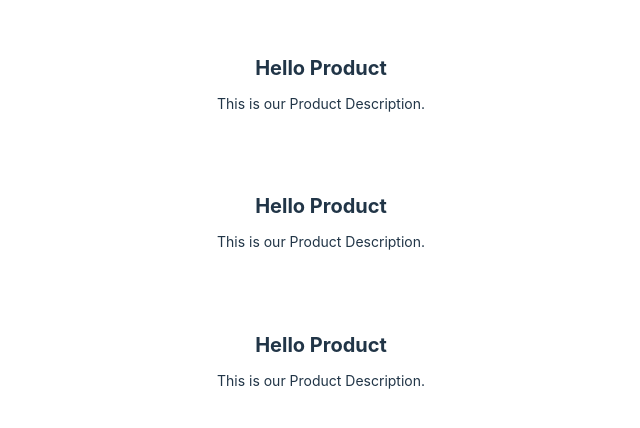
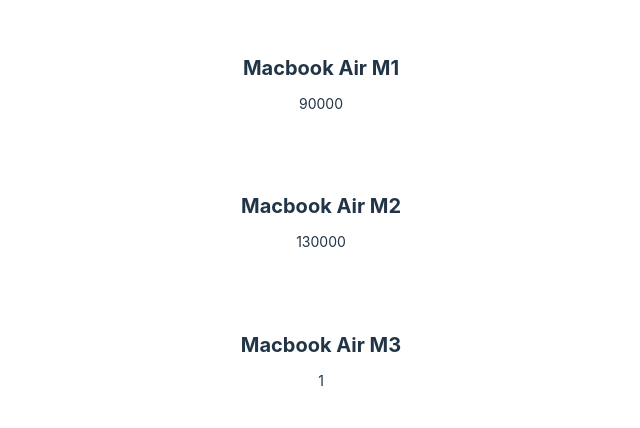
Before and after one commit to developermickey/Learn-ReactJS, a React (Vite) app: page / in a window 1280 px wide. Shown: the part 176-604 px from the top of the page, without its empty margins (319-959 px from the left). Built offline with nearby package versions, Linux system fonts and the light colour scheme.

Commit message:
Basic Of Props

```diff
--- a/src/App.jsx
+++ b/src/App.jsx
@@ -1,10 +1,5 @@
 import './App.css'
 import ProductTab from './components/ProductTab';
-
-
-
-
-
 
 function App() {
 
--- a/src/components/Product/index.jsx
+++ b/src/components/Product/index.jsx
@@ -1,13 +1,12 @@
 import "./Product.css"
-function Product() {
+
+function Product( { title, price = 1}) {
   return (
     <div className="product">
-        <h1>Hello Product</h1>
-        <p>This is our Product Description.</p>
+        <h1>{title}</h1>
+        <p>{price}</p>
 
     </div>
   )
 }
-
-
 export default Product;
--- a/src/components/ProductTab/index.jsx
+++ b/src/components/ProductTab/index.jsx
@@ -3,9 +3,9 @@ import Product from "../Product";
 function ProductTab() {
     return (
         <div>
-        <Product />
-        <Product />
-        <Product />
+        <Product title="Macbook Air M1" price={90000} />
+        <Product title="Macbook Air M2" price={130000}/>
+        <Product title="Macbook Air M3" />
       </div>
     )
   }
```
